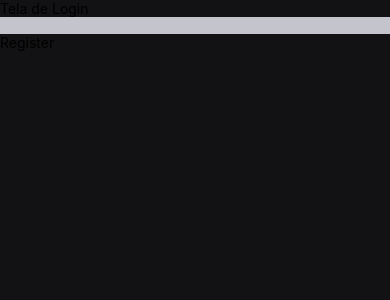
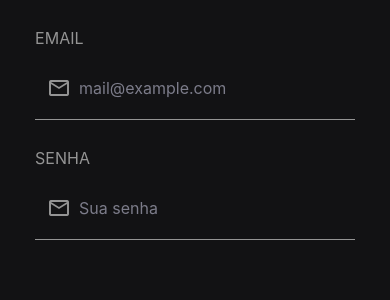
Before and after one commit to RicardoBaldrez/dt-money, a React Native app: screen /Login in a window 390 px wide. Shown: the top 300 px of the page. Built offline with nearby package versions, Linux system fonts and the light colour scheme.

Commit message:
feat: add LoginForm and use it on Login screen

```diff
--- /dev/null
+++ b/src/screens/Login/LoginForm/index.tsx
@@ -0,0 +1,36 @@
+import { useForm } from 'react-hook-form';
+
+import { AppInput } from '@/components/AppInput';
+
+export interface FormLoginParams {
+  email: string;
+  password: string;
+}
+
+export const LoginForm = () => {
+  const {
+    control,
+    // handleSubmit,
+    // formState: { isSubmitting },
+  } = useForm<FormLoginParams>();
+
+  return (
+    <>
+      <AppInput
+        control={control}
+        name="email"
+        label="EMAIL"
+        leftIconName="mail-outline"
+        placeholder="mail@example.com"
+      />
+      <AppInput
+        control={control}
+        name="password"
+        label="SENHA"
+        leftIconName="mail-outline"
+        placeholder="Sua senha"
+        secureTextEntry
+      />
+    </>
+  );
+};
--- a/src/screens/Login/index.tsx
+++ b/src/screens/Login/index.tsx
@@ -1,21 +1,15 @@
-import { Text, TextInput, TouchableOpacity } from 'react-native';
-import { useNavigation } from '@react-navigation/native';
-import { type StackNavigationProp } from '@react-navigation/stack';
+import { View } from 'react-native';
 
-import { type PublicStackParamList } from '@/routes/PublicRoutes';
+import { LoginForm } from '@/screens/Login/LoginForm';
 
 import { DismissKeyboardView } from '@/components/DismissKeyboardView';
 
 export const Login = () => {
-  const navigation = useNavigation<StackNavigationProp<PublicStackParamList>>();
-
   return (
     <DismissKeyboardView>
-      <Text>Tela de Login</Text>
-      <TextInput className="w-full bg-gray-500" />
-      <TouchableOpacity onPress={() => navigation.navigate('Register')}>
-        <Text>Register</Text>
-      </TouchableOpacity>
+      <View className="w-[82%] flex-1 self-center">
+        <LoginForm />
+      </View>
     </DismissKeyboardView>
   );
 };
```
